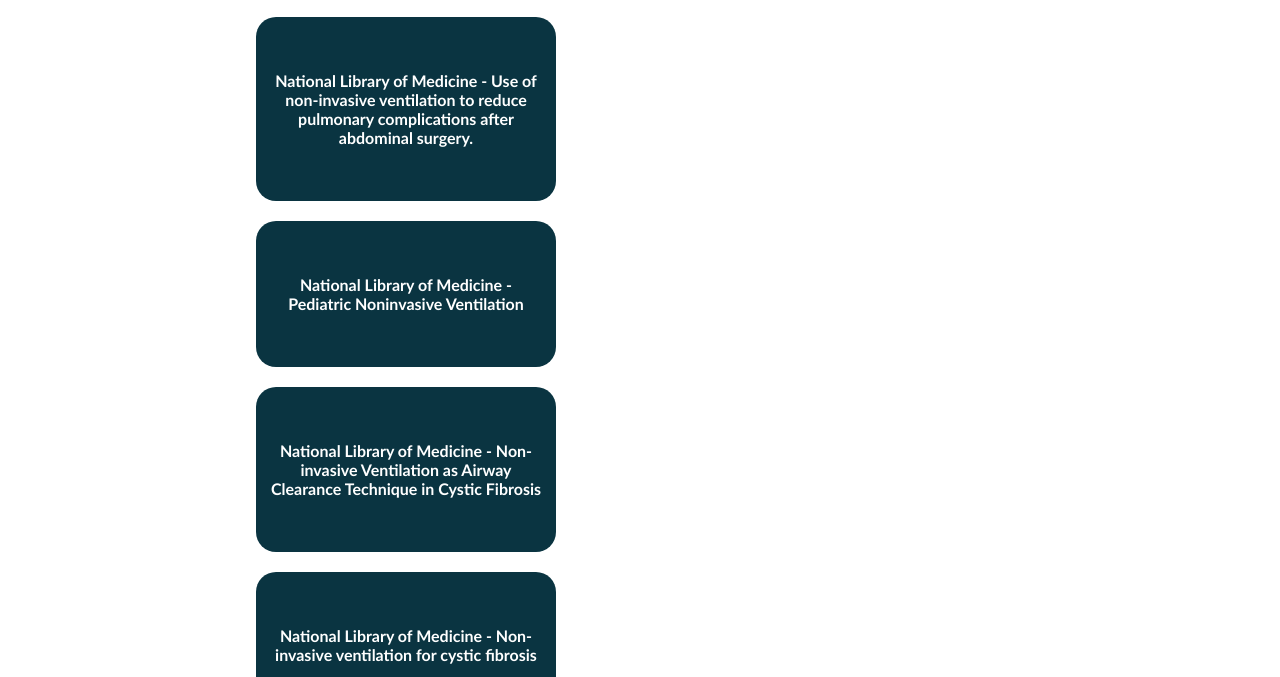
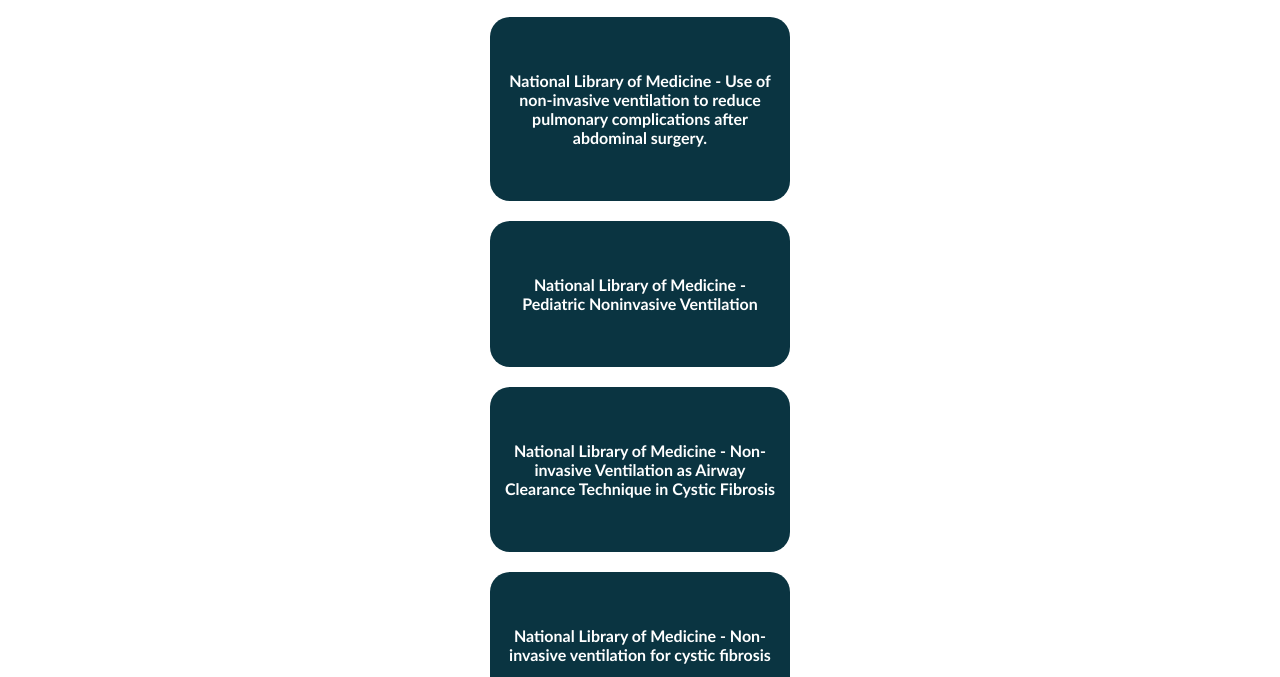
Before and after one commit to zenitsu06/MenuDaJuju, a plain HTML site: page index.html in a window 1280 px wide. Shown: the part 123-800 px from the top of the page. Drawn offline with Linux system fonts and the light colour scheme.

Commit message:
ALINHANDO AS DIVs

```diff
--- a/index.html
+++ b/index.html
@@ -24,7 +24,11 @@
 }
 
 main{
+  display: flex;
+  flex-direction: column;
   margin-bottom: 30px;
+  align-items: center;
+  text-align: center;
 }
 
 footer{
@@ -44,7 +48,7 @@
       transition: background-color 0.3s, transform 0.2s;
       text-align: center;
       width: 300px;
-      margin-left: 20%;
+
 }
 
 a:hover {
```
